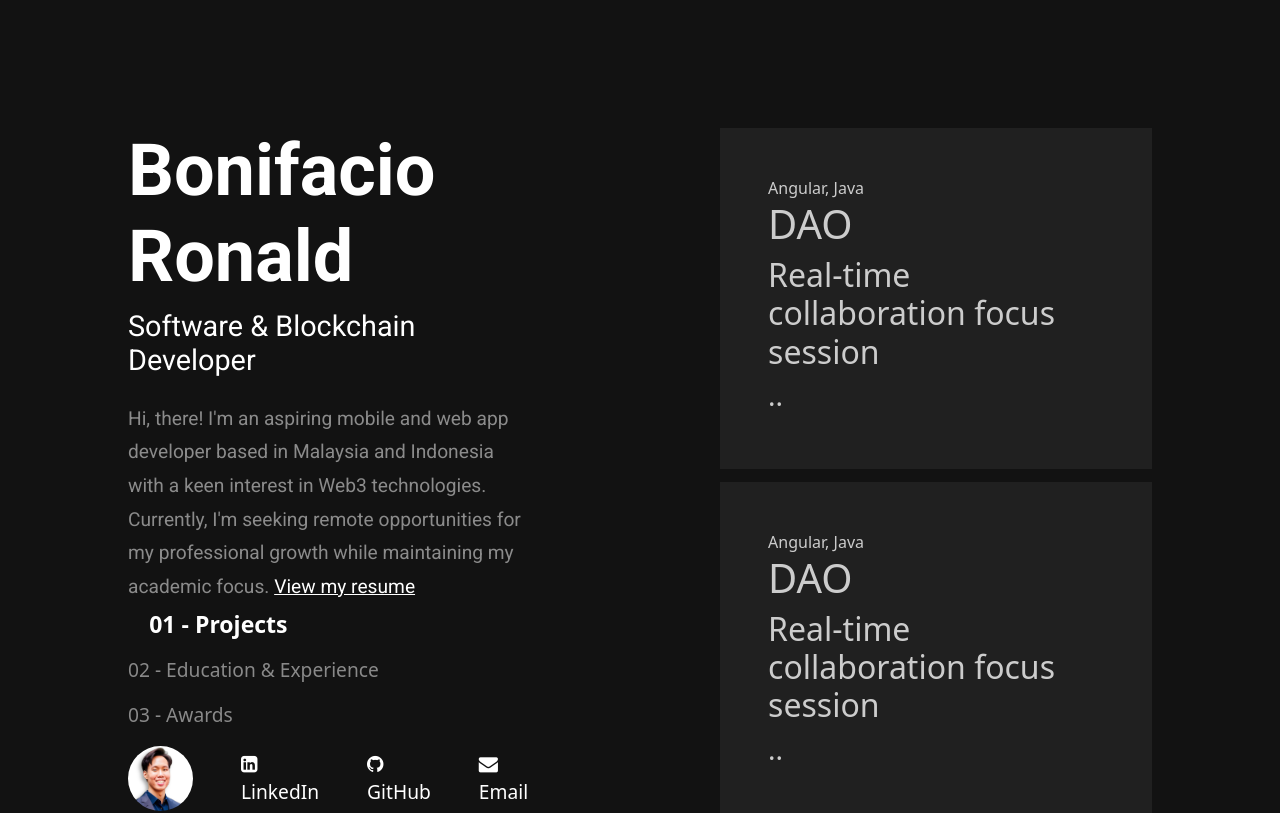
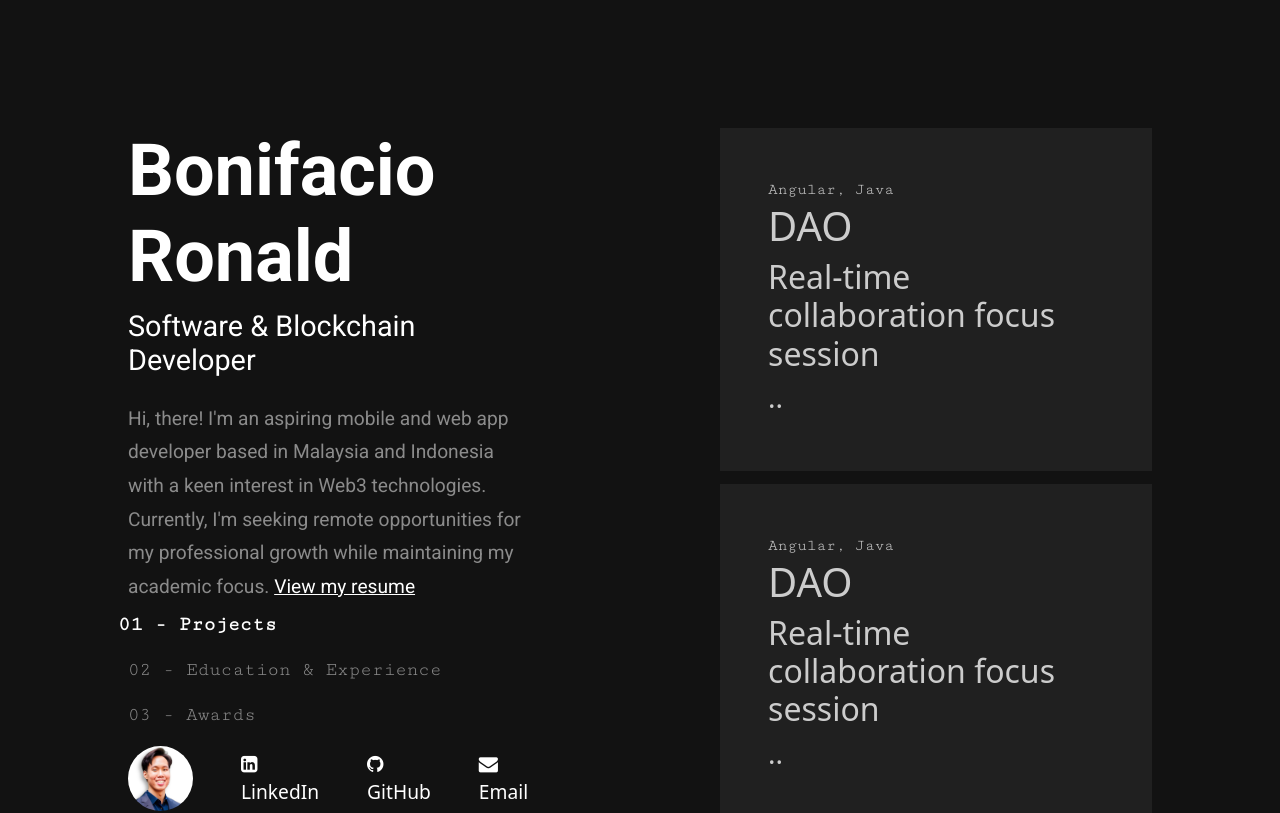
Before and after one commit to bonifacioronald/web-portfolio, a React (Create React App) app: page / in a window 1280 px wide. Shown: the top 813 px of the page. Built offline with nearby package versions, Linux system fonts and the light colour scheme.

Commit message:
Add second font

```diff
--- a/public/index.html
+++ b/public/index.html
@@ -11,6 +11,10 @@
     />
     <link rel="apple-touch-icon" href="%PUBLIC_URL%/logo192.png" />
     <link rel="stylesheet" href="https://cdnjs.cloudflare.com/ajax/libs/font-awesome/4.7.0/css/font-awesome.min.css">
+    <link rel="preconnect" href="https://fonts.googleapis.com">
+    <link rel="preconnect" href="https://fonts.gstatic.com" crossorigin>
+    <link href="https://fonts.googleapis.com/css2?family=Cutive+Mono&display=swap" rel="stylesheet">
+
     <!--
       manifest.json provides metadata used when your web app is installed on a
       user's mobile device or desktop. See https://developers.google.com/web/fundamentals/web-app-manifest/
--- a/src/awards/awards-section.jsx
+++ b/src/awards/awards-section.jsx
@@ -55,7 +55,7 @@ function AwardsSection() {
                             onMouseEnter={() => setHoveredAward(index)}
                             onMouseLeave={() => setHoveredAward(null)}>
                             <div >
-                                <p className="award-competition"><b>{award.competiton}</b></p>
+                                <p className="award-competition cutive-mono-regular"><b>{award.competiton}</b></p>
                                 <p className="award-info">{award.organizer}<br/>{award.date}</p>
                             </div>
                             <div className="award-title">
--- a/src/index.css
+++ b/src/index.css
@@ -30,3 +30,9 @@
   font-weight: 700;
   font-style: normal;
 }
+
+.cutive-mono-regular {
+  font-family: "Cutive Mono", monospace;
+  font-weight: 400;
+  font-style: normal;
+}
--- a/src/page-scroll/page-scroll-section.jsx
+++ b/src/page-scroll/page-scroll-section.jsx
@@ -9,9 +9,9 @@ function PageScrollSection({scrollPosition}) {
 
     return (
         <div className="page-scroll-layout">
-            <p className={`page-scroll-item ${scrollPosition < projectSectionScrollBreakpoint ? 'focused' : ''}`}>01 - Projects</p>
-            <p className={`page-scroll-item ${scrollPosition >= projectSectionScrollBreakpoint && scrollPosition < eduExpSectionScrollBreakpoint ? 'focused' : ''}`}>02 - Education & Experience</p>
-            <p className={`page-scroll-item ${scrollPosition >= eduExpSectionScrollBreakpoint ? 'focused' : ''}`}>03 - Awards</p>
+            <p className={`page-scroll-item cutive-mono-regular ${scrollPosition < projectSectionScrollBreakpoint ? 'focused' : ''}`}>01 - Projects</p>
+            <p className={`page-scroll-item cutive-mono-regular ${scrollPosition >= projectSectionScrollBreakpoint && scrollPosition < eduExpSectionScrollBreakpoint ? 'focused' : ''}`}>02 - Education & Experience</p>
+            <p className={`page-scroll-item cutive-mono-regular ${scrollPosition >= eduExpSectionScrollBreakpoint ? 'focused' : ''}`}>03 - Awards</p>
         </div>
     );
 }
--- a/src/page-scroll/page-scroll.css
+++ b/src/page-scroll/page-scroll.css
@@ -6,12 +6,12 @@
 .page-scroll-item {
     font-size: var(--fs-paragraph);
     color: var(--color-text-primary);
-    transition: transform 0.25s ease;
+    transition: transform 0.25s ;
     filter: opacity(50%);
 }
 
 .page-scroll-item.focused {
-    transform: scale(1.2) translateX(51px);
+    transform: scale(1.05) ;
     filter: opacity(100%);
     font-weight: bold;
 }
--- a/src/projects/project-card.jsx
+++ b/src/projects/project-card.jsx
@@ -8,7 +8,7 @@ function ProjectCard({ project, isHovered, onMouseEnter, onMouseLeave }) {
             onMouseEnter={onMouseEnter}
             onMouseLeave={onMouseLeave}
         >
-            <span>{project.techStack}</span>
+            <span className="cutive-mono-regular">{project.techStack}</span>
             <h1>{project.title}</h1>
             <h2>{project.description}</h2>
             <h3>{project.githubUrl}</h3>
```
